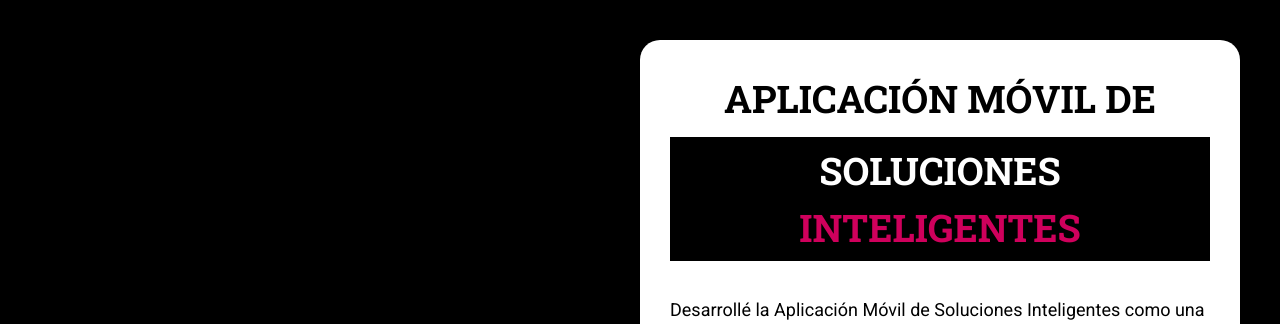
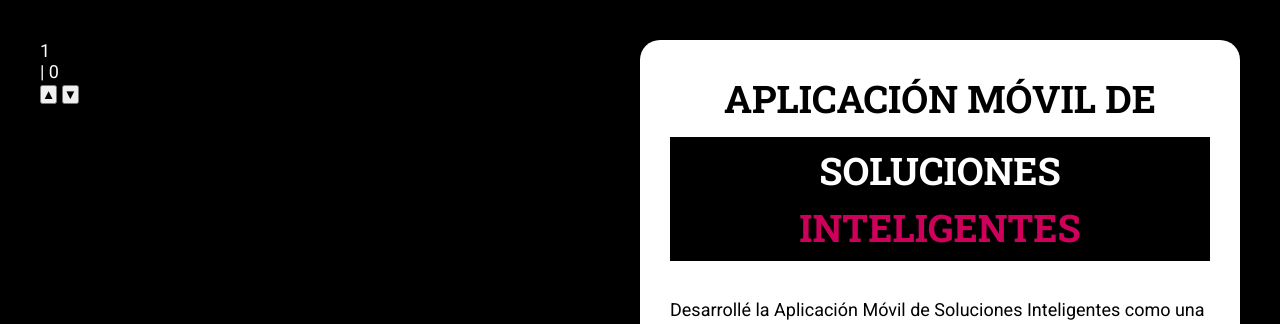
Before and after one commit to chimallidev/portafolio_chimallidev, a FastAPI app: page /portafolio/app-movil-soluciones-inteligentes in a window 1280 px wide. Shown: the top 324 px of the page. Run offline with FastAPI, Linux system fonts and the light colour scheme.

Commit message:
macro del componente slider_vertical

```diff
--- a/app/templates/proyectos/app_movil_soluciones_inteligentes/app_movil_soluciones_inteligentes.html
+++ b/app/templates/proyectos/app_movil_soluciones_inteligentes/app_movil_soluciones_inteligentes.html
@@ -1,4 +1,6 @@
 {% extends '/proyectos/app_movil_soluciones_inteligentes/base_app_movil_soluciones_inteligentes.html' %}
+
+{% from '/proyectos/app_movil_soluciones_inteligentes/components/slider_vertical.html' import slider_vertical %}
 
 {% block components_style %}
 <link rel="stylesheet" href="{{url_for('static', path='css/proyectos/app_movil_soluciones_inteligentes/app_movil_soluciones_inteligentes_style.css')}}">
@@ -7,7 +9,9 @@
 {% block content %}
 <section class="app-si__principal">
     <div class="app-si__principal-contenedor">
-        <div class="app-si__imgs-wrapper"></div>
+        <div class="app-si__imgs-wrapper">
+            {{slider_vertical()}}
+        </div>
         <article class="app-si__article">
             <header>
                 <h1 class="app-si__h1">APLICACIÓN MÓVIL DE
--- /dev/null
+++ b/app/templates/proyectos/app_movil_soluciones_inteligentes/components/slider_vertical.html
@@ -0,0 +1,39 @@
+{% macro slider_vertical(slider_content) %}
+<div class="slider-vertical"
+    data-slider-vertical
+    data-loop="{{(slider_content | default({})).get("config.loop", true)}}"
+    data-speed="{{(slider_content | default({})).get("config.speed", 500)}}"
+    data-autoplay="{{(slider_content | default({})).get("config.autoplay", false)}}"
+    data-delay="{{(slider_content | default({})).get("config.delay", 3000)}}"
+    >
+
+    {# contador #}
+    <div class="slider-vertical__counter">
+        <div class="slider-vertical__current">
+            <span class="slider-vertical__current-number">1</span>
+        </div>
+        <span class="slider-vertical__total">| {{ (slider_content.get("images", []) | length) if slider_content else 0}}</span>
+    </div>
+
+    {# viewport #}
+    <div class="slider-vertical__viewport">
+        <div class="slider-vertical__track">
+            {% if slider_content and slider_content.images %}
+                {% for img in images %}
+                    <div class="slider-vertical__item">
+                        <img src="{{img.url}}"
+                        alt="Imagen de la app de soluciones inteligentes número {{loop.index}}">
+                    </div>
+                {% endfor %}
+            {% endif %}
+        </div>
+    </div>
+
+    {# Controles #}
+    <div class="slider-vertical__controls">
+        <button class="slider-vertical__btn slider-vertical__btn--up">&#9650;</button>
+        <button class="slider-vertical__btn slider-vertical__btn--down">&#9660;</button>
+    </div>
+
+</div>
+{% endmacro %}
```
